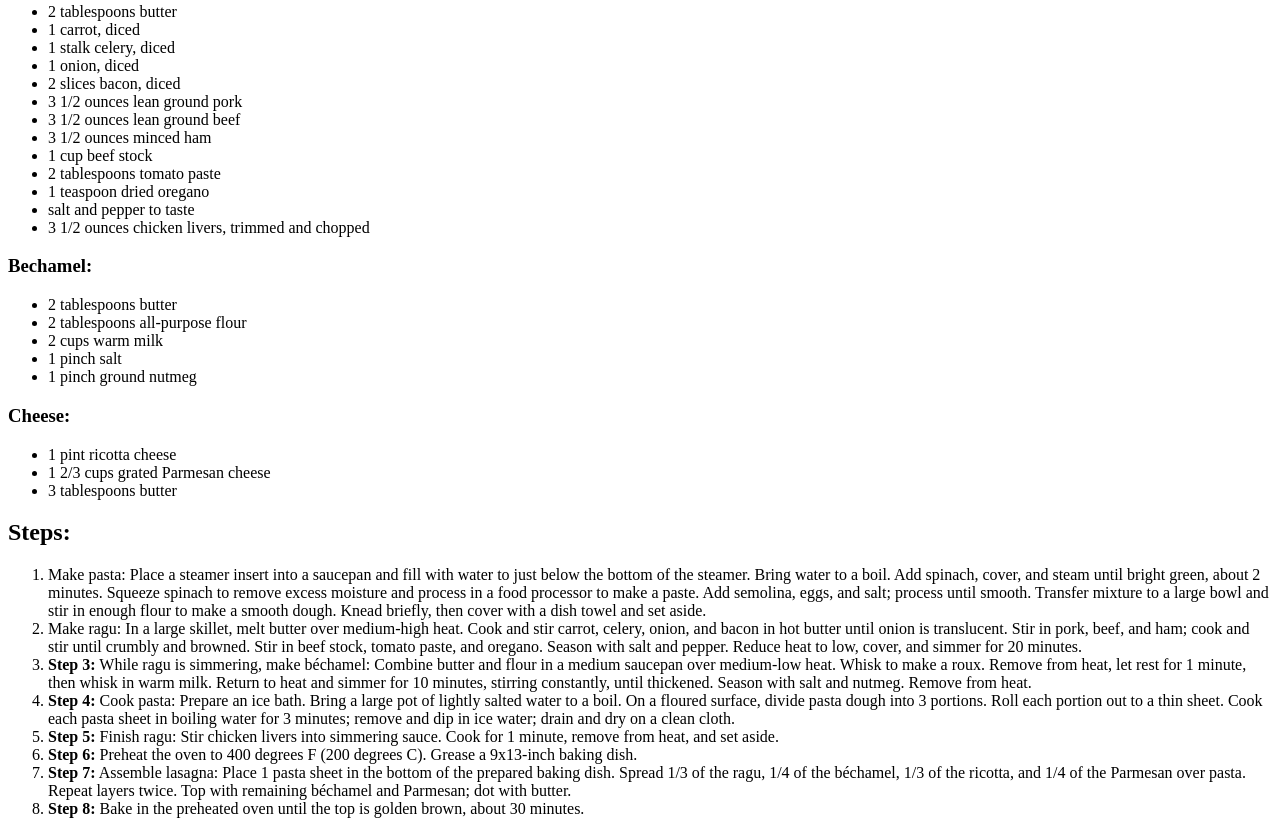
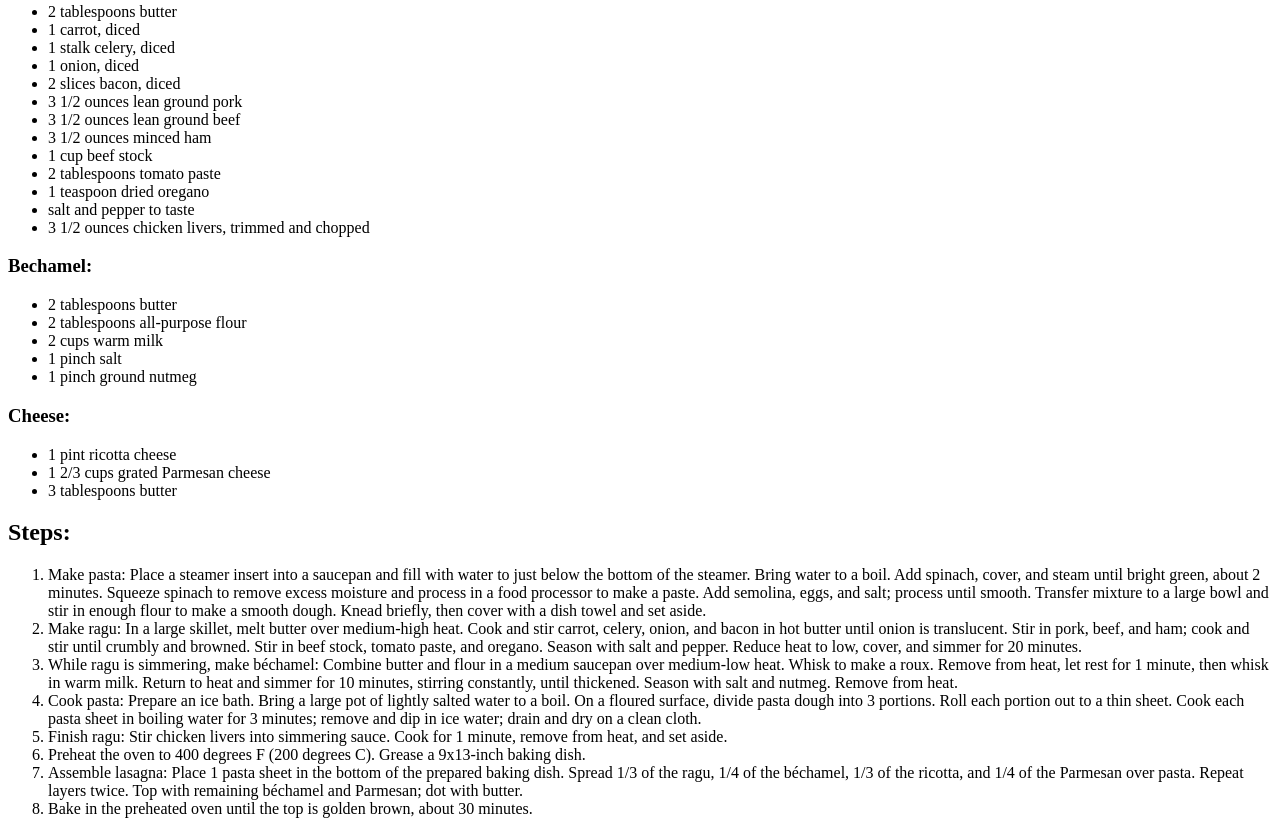
Before and after one commit to thewallshaveteeth/odin-recipes, a plain HTML site: page recipes/lasagne.html in a window 1280 px wide. Shown: the part 723-1557 px from the top of the page. Drawn offline with Linux system fonts and the light colour scheme.

Commit message:
Bold step headings removed

```diff
--- a/recipes/lasagne.html
+++ b/recipes/lasagne.html
@@ -63,21 +63,21 @@
             Stir in pork, beef, and ham; cook and stir until crumbly and browned.
             Stir in beef stock, tomato paste, and oregano. Season with salt and pepper.
             Reduce heat to low, cover, and simmer for 20 minutes.</li>
-        <li><b>Step 3:</b> While ragu is simmering, make béchamel: Combine butter and flour in a medium saucepan over medium-low heat.
+        <li>While ragu is simmering, make béchamel: Combine butter and flour in a medium saucepan over medium-low heat.
             Whisk to make a roux. Remove from heat, let rest for 1 minute, then whisk in warm milk.
             Return to heat and simmer for 10 minutes, stirring constantly, until thickened.
             Season with salt and nutmeg. Remove from heat.</li>
-        <li><b>Step 4:</b> Cook pasta: Prepare an ice bath.
+        <li>Cook pasta: Prepare an ice bath.
             Bring a large pot of lightly salted water to a boil.
             On a floured surface, divide pasta dough into 3 portions.
             Roll each portion out to a thin sheet.
             Cook each pasta sheet in boiling water for 3 minutes; remove and dip in ice water; drain and dry on a clean cloth.</li>
-        <li><b>Step 5:</b> Finish ragu: Stir chicken livers into simmering sauce. Cook for 1 minute, remove from heat, and set aside.</li>
-        <li><b>Step 6:</b> Preheat the oven to 400 degrees F (200 degrees C). Grease a 9x13-inch baking dish.</li>
-        <li><b>Step 7:</b> Assemble lasagna: Place 1 pasta sheet in the bottom of the prepared baking dish.
+        <li>Finish ragu: Stir chicken livers into simmering sauce. Cook for 1 minute, remove from heat, and set aside.</li>
+        <li>Preheat the oven to 400 degrees F (200 degrees C). Grease a 9x13-inch baking dish.</li>
+        <li>Assemble lasagna: Place 1 pasta sheet in the bottom of the prepared baking dish.
             Spread 1/3 of the ragu, 1/4 of the béchamel, 1/3 of the ricotta, and 1/4 of the Parmesan over pasta.
             Repeat layers twice. Top with remaining béchamel and Parmesan; dot with butter.</li>
-        <li><b>Step 8:</b> Bake in the preheated oven until the top is golden brown, about 30 minutes.</li>
+        <li>Bake in the preheated oven until the top is golden brown, about 30 minutes.</li>
     </ol>
 </body>
 </html>
```
